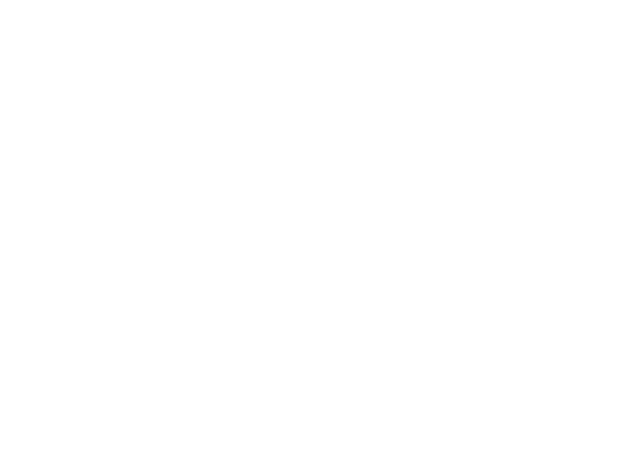
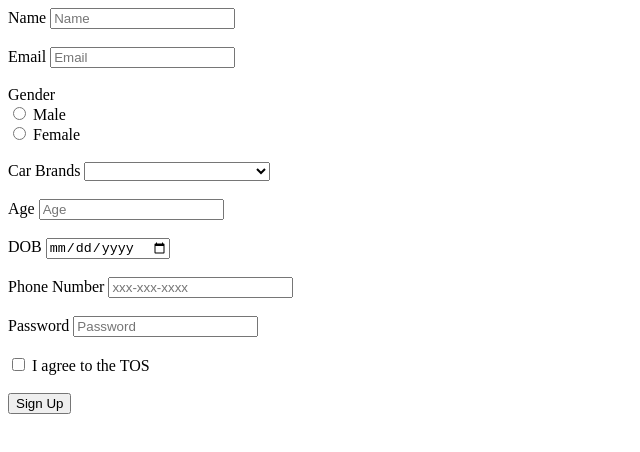
Before and after one commit to acciojob/signup-form-car-sachin9998, a website: page main.html in a window 1280 px wide. Shown: the whole page, without its empty margins (0-640 px from the left). Drawn offline with Linux system fonts and the light colour scheme.

Commit message:
created a submission

```diff
--- a/main.html
+++ b/main.html
@@ -8,8 +8,46 @@
 
 <body>
 	<!-- the entire body must be written by student -->
-    <script type="text/javascript" src="./script.js">
+        <form method="post">
+        <label for="name">Name</label>
+        <input type="text" id="name" name="name" placeholder="Name" required><br><br>
+
+        <label for="email">Email</label>
+        <input type="email" id="email" name="email" placeholder="Email" required><br><br>
+
+        <label>Gender</label><br>
+        <input type="radio" id="gender_m" name="gender" required>
+        <label for="gender_m">Male</label><br>
+        <input type="radio" id="gender_f" name="gender" required>
+        <label for="gender_f">Female</label><br><br>
+
+        <label for="cars">Car Brands</label>
+        <select id="cars" name="cars" required>
+            <option value="" disabled>--Please choose an option--</option>
+            <!-- Add your car brand options here -->
+        </select><br><br>
+
+        <label for="age">Age</label>
+        <input type="number" id="age" name="age" placeholder="Age" required><br><br>
+
+        <label for="dob">DOB</label>
+        <input type="date" id="dob" name="dob" required><br><br>
+
+        <label for="tel">Phone Number</label>
+        <input type="tel" id="tel" name="tel" placeholder="xxx-xxx-xxxx"><br><br>
+
+        <label for="password">Password</label>
+        <input type="password" id="password" name="password" placeholder="Password" required><br><br>
+
+        <input type="checkbox" id="tos" name="tos" required>
+        <label for="tos">I agree to the TOS</label><br><br>
+
+        <button type="submit">Sign Up</button>
+    </form>
+
+	<script type="text/javascript" src="./script.js">
 </script>
+
 
 </body>
 
```
